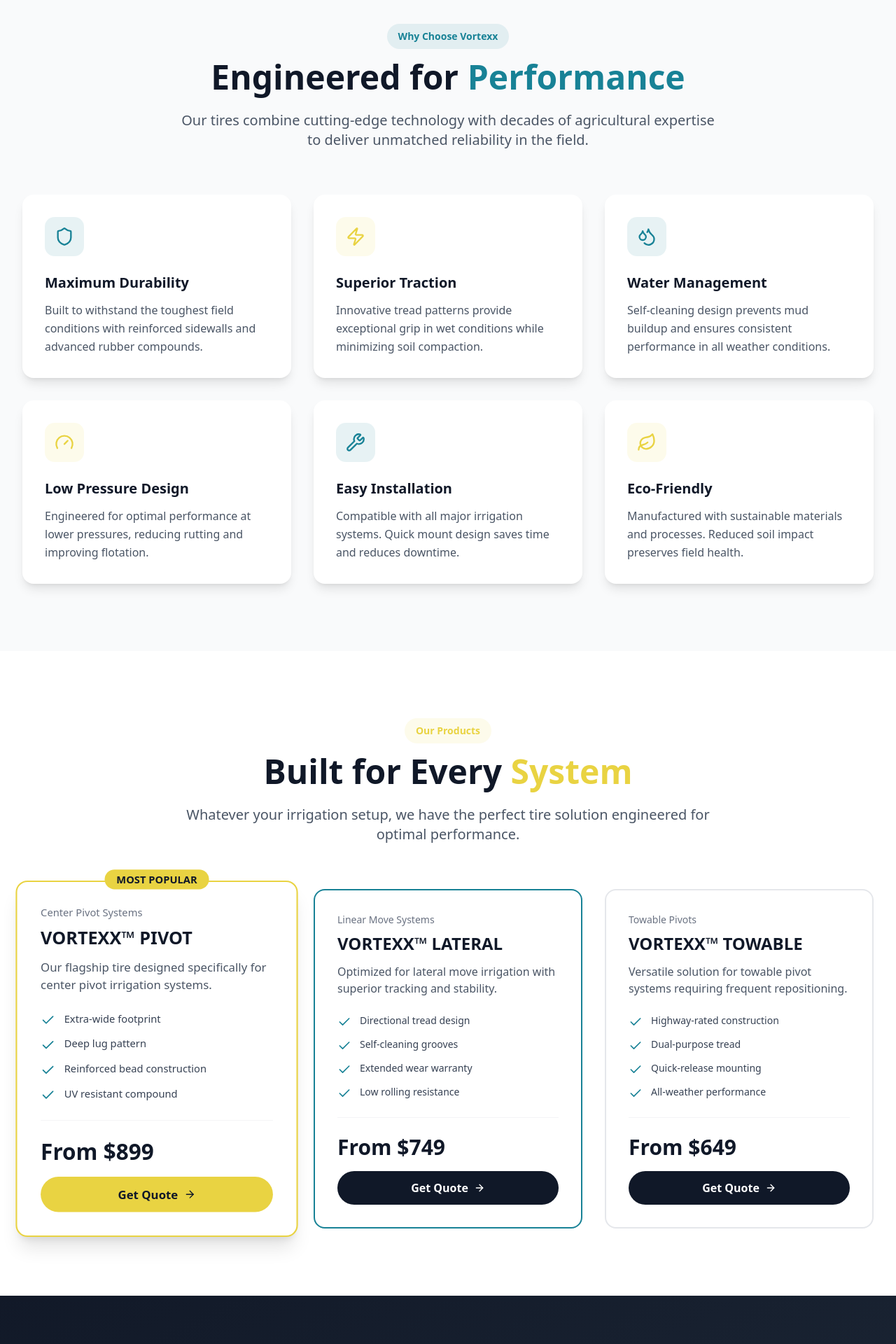
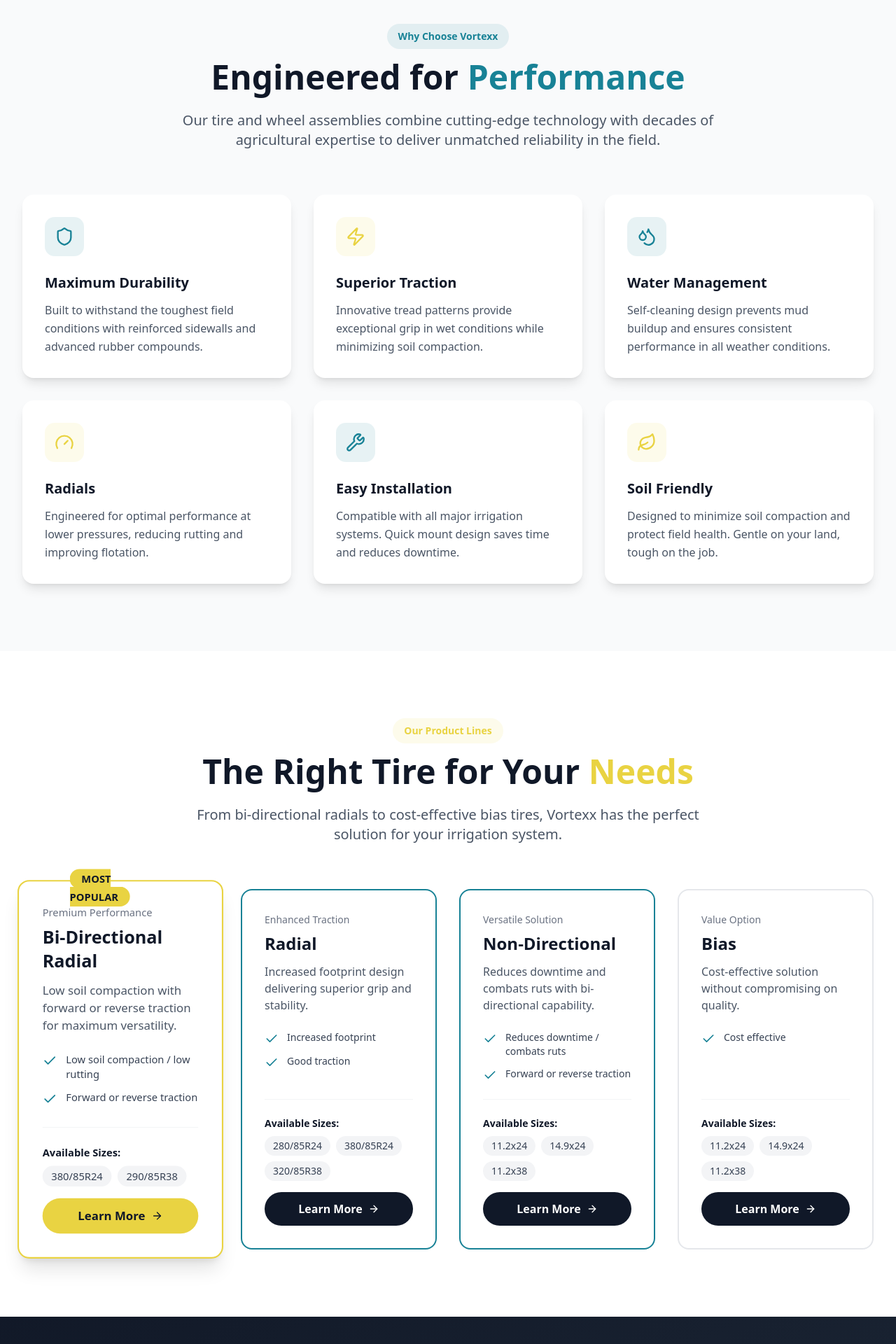
Before and after one commit to M-Tech365/vortexxtire, a Next.js app: page / in a window 1280 px wide. Shown: the part 862-2782 px from the top of the page at 70% size. Built offline with nearby package versions, Linux system fonts and the light colour scheme.

Commit message:
vercel fix 2

```diff
--- a/components/features-section.tsx
+++ b/components/features-section.tsx
@@ -24,7 +24,7 @@
   },
   {
     icon: Gauge,
-    title: "Low Pressure Design",
+    title: "Radials",
     description: "Engineered for optimal performance at lower pressures, reducing rutting and improving flotation.",
     color: "text-[#E9D342]",
     bgColor: "bg-[#E9D342]/10"
@@ -38,8 +38,8 @@
   },
   {
     icon: Leaf,
-    title: "Eco-Friendly",
-    description: "Manufactured with sustainable materials and processes. Reduced soil impact preserves field health.",
+    title: "Soil Friendly",
+    description: "Designed to minimize soil compaction and protect field health. Gentle on your land, tough on the job.",
     color: "text-[#E9D342]",
     bgColor: "bg-[#E9D342]/10"
   }
@@ -57,7 +57,7 @@
             Engineered for <span className="text-[#188296]">Performance</span>
           </h2>
           <p className="text-xl text-gray-600">
-            Our tires combine cutting-edge technology with decades of agricultural expertise to deliver
+            Our tire and wheel assemblies combine cutting-edge technology with decades of agricultural expertise to deliver
             unmatched reliability in the field.
           </p>
         </div>
--- a/components/hero-section.tsx
+++ b/components/hero-section.tsx
@@ -1,6 +1,6 @@
 import Image from "next/image"
 import Link from "next/link"
-import { ArrowRight, Play } from "lucide-react"
+import { ArrowRight } from "lucide-react"
 
 export function HeroSection() {
   return (
@@ -39,10 +39,13 @@
                 Explore Products
                 <ArrowRight className="h-5 w-5 group-hover:translate-x-1 transition-transform" />
               </Link>
-              <button className="inline-flex items-center justify-center gap-2 bg-white border-2 border-gray-200 text-gray-700 px-8 py-4 rounded-full font-semibold hover:border-[#188296] hover:text-[#188296] transition-all group">
-                <Play className="h-5 w-5" />
-                Watch Video
-              </button>
+              <Link
+                href="#contact"
+                className="inline-flex items-center justify-center gap-2 bg-white border-2 border-gray-200 text-gray-700 px-8 py-4 rounded-full font-semibold hover:border-[#188296] hover:text-[#188296] transition-all group"
+              >
+                Contact Us
+                <ArrowRight className="h-5 w-5 group-hover:translate-x-1 transition-transform" />
+              </Link>
             </div>
 
             {/* Stats */}
@@ -52,12 +55,12 @@
                 <div className="text-sm text-gray-600">Years Experience</div>
               </div>
               <div className="space-y-2">
-                <div className="text-3xl font-bold text-[#188296]">50%</div>
+                <div className="text-3xl font-bold text-[#188296]">✓</div>
                 <div className="text-sm text-gray-600">Less Rutting</div>
               </div>
               <div className="space-y-2">
-                <div className="text-3xl font-bold text-[#188296]">3x</div>
-                <div className="text-sm text-gray-600">Longer Lasting</div>
+                <div className="text-3xl font-bold text-[#188296]">✓</div>
+                <div className="text-sm text-gray-600">Longer Life</div>
               </div>
             </div>
           </div>
--- a/components/products-section.tsx
+++ b/components/products-section.tsx
@@ -3,44 +3,49 @@
 
 const products = [
   {
-    name: "VORTEXX™ PIVOT",
-    category: "Center Pivot Systems",
-    description: "Our flagship tire designed specifically for center pivot irrigation systems.",
+    name: "Bi-Directional Radial",
+    category: "Premium Performance",
+    description: "Low soil compaction with forward or reverse traction for maximum versatility.",
     features: [
-      "Extra-wide footprint",
-      "Deep lug pattern",
-      "Reinforced bead construction",
-      "UV resistant compound"
+      "Low soil compaction / low rutting",
+      "Forward or reverse traction"
     ],
-    price: "From $899",
+    sizes: ["380/85R24", "290/85R38"],
     highlighted: true,
     color: "border-[#E9D342]"
   },
   {
-    name: "VORTEXX™ LATERAL",
-    category: "Linear Move Systems",
-    description: "Optimized for lateral move irrigation with superior tracking and stability.",
+    name: "Radial",
+    category: "Enhanced Traction",
+    description: "Increased footprint design delivering superior grip and stability.",
     features: [
-      "Directional tread design",
-      "Self-cleaning grooves",
-      "Extended wear warranty",
-      "Low rolling resistance"
+      "Increased footprint",
+      "Good traction"
     ],
-    price: "From $749",
+    sizes: ["280/85R24", "380/85R24", "320/85R38"],
     highlighted: false,
     color: "border-[#188296]"
   },
   {
-    name: "VORTEXX™ TOWABLE",
-    category: "Towable Pivots",
-    description: "Versatile solution for towable pivot systems requiring frequent repositioning.",
+    name: "Non-Directional",
+    category: "Versatile Solution",
+    description: "Reduces downtime and combats ruts with bi-directional capability.",
     features: [
-      "Highway-rated construction",
-      "Dual-purpose tread",
-      "Quick-release mounting",
-      "All-weather performance"
+      "Reduces downtime / combats ruts",
+      "Forward or reverse traction"
     ],
-    price: "From $649",
+    sizes: ["11.2x24", "14.9x24", "11.2x38"],
+    highlighted: false,
+    color: "border-[#188296]"
+  },
+  {
+    name: "Bias",
+    category: "Value Option",
+    description: "Cost-effective solution without compromising on quality.",
+    features: [
+      "Cost effective"
+    ],
+    sizes: ["11.2x24", "14.9x24", "11.2x38"],
     highlighted: false,
     color: "border-gray-200"
   }
@@ -52,23 +57,23 @@
       <div className="container mx-auto px-4 sm:px-6 lg:px-8">
         <div className="text-center max-w-3xl mx-auto mb-16">
           <div className="inline-flex items-center gap-2 bg-[#E9D342]/10 text-[#E9D342] px-4 py-2 rounded-full text-sm font-semibold mb-4">
-            Our Products
+            Our Product Lines
           </div>
           <h2 className="text-4xl lg:text-5xl font-bold text-gray-900 mb-6">
-            Built for Every <span className="text-[#E9D342]">System</span>
+            The Right Tire for Your <span className="text-[#E9D342]">Needs</span>
           </h2>
           <p className="text-xl text-gray-600">
-            Whatever your irrigation setup, we have the perfect tire solution engineered for optimal performance.
+            From bi-directional radials to cost-effective bias tires, Vortexx has the perfect solution for your irrigation system.
           </p>
         </div>
 
-        <div className="grid lg:grid-cols-3 gap-8">
+        <div className="grid lg:grid-cols-2 xl:grid-cols-4 gap-8">
           {products.map((product, index) => (
             <div
               key={index}
               className={`relative bg-white rounded-2xl border-2 ${product.color} p-8 transition-all hover:shadow-2xl hover:-translate-y-2 ${
                 product.highlighted ? 'lg:scale-105 shadow-xl' : ''
-              }`}
+              } flex flex-col`}
             >
               {product.highlighted && (
                 <div className="absolute -top-4 left-1/2 -translate-x-1/2">
@@ -78,7 +83,7 @@
                 </div>
               )}
 
-              <div className="space-y-6">
+              <div className="space-y-6 flex flex-col flex-grow">
                 <div>
                   <div className="text-sm text-gray-500 mb-2">{product.category}</div>
                   <h3 className="text-2xl font-bold text-gray-900 mb-3">
@@ -89,7 +94,7 @@
                   </p>
                 </div>
 
-                <div className="space-y-3">
+                <div className="space-y-3 flex-grow">
                   {product.features.map((feature, featureIndex) => (
                     <div key={featureIndex} className="flex items-start gap-3">
                       <Check className="h-5 w-5 text-[#188296] mt-0.5 flex-shrink-0" />
@@ -98,9 +103,16 @@
                   ))}
                 </div>
 
-                <div className="pt-6 border-t border-gray-100">
-                  <div className="text-3xl font-bold text-gray-900 mb-4">
-                    {product.price}
+                <div className="pt-6 border-t border-gray-100 mt-auto">
+                  <div className="mb-4">
+                    <h4 className="text-sm font-semibold text-gray-900 mb-2">Available Sizes:</h4>
+                    <div className="flex flex-wrap gap-2">
+                      {product.sizes.map((size, sizeIndex) => (
+                        <span key={sizeIndex} className="bg-gray-100 text-gray-700 px-3 py-1 rounded-full text-sm font-medium">
+                          {size}
+                        </span>
+                      ))}
+                    </div>
                   </div>
                   <Link
                     href="#contact"
@@ -110,7 +122,7 @@
                         : 'bg-gray-900 text-white hover:bg-gray-800'
                     } px-6 py-3 rounded-full font-semibold transition-colors group`}
                   >
-                    Get Quote
+                    Learn More
                     <ArrowRight className="h-4 w-4 group-hover:translate-x-1 transition-transform" />
                   </Link>
                 </div>
```
Also changed, not shown: 1 other file (tests, documents, lock files or other folders).
